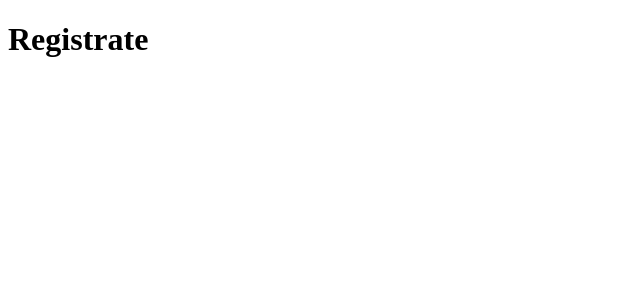
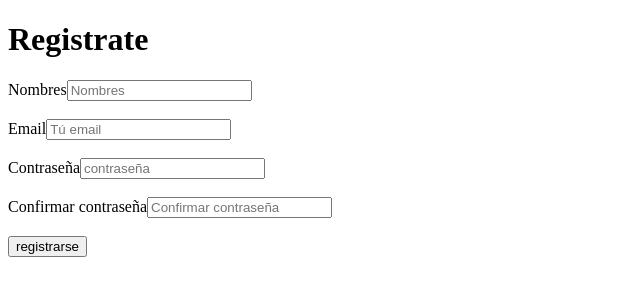
Before and after one commit to JorgeEspadas/Phoenix, a React (Create React App) app: page /signup in a window 1280 px wide. Shown: the top 300 px of the page, without its empty margins (0-640 px from the left). Built offline with nearby package versions, Linux system fonts and the light colour scheme; no server answers.

Commit message:
Registro y preticiones axios

```diff
--- a/package.json
+++ b/package.json
@@ -6,6 +6,7 @@
     "@testing-library/jest-dom": "^5.14.1",
     "@testing-library/react": "^11.2.7",
     "@testing-library/user-event": "^12.8.3",
+    "axios": "^0.21.1",
     "react": "^17.0.2",
     "react-dom": "^17.0.2",
     "react-router-dom": "^5.2.0",
--- a/src/App.js
+++ b/src/App.js
@@ -1,7 +1,7 @@
 import React from 'react';
 import { BrowserRouter as Router, Switch, Route } from 'react-router-dom';
-import Login from './componets/auth/Login';
-import Signup from './componets/auth/Signup';
+import Login from './components/auth/Login';
+import Signup from './components/auth/Signup';
 
 function App() {
   return (
--- a/src/componets/auth/Login.js
+++ b/src/components/auth/Login.js
@@ -1,14 +1,22 @@
 import React, { useState } from 'react';
-
+import { Link } from 'react-router-dom';
 
 const Login = () => {
 
     const [ user, saveUser ] = useState({
-        mail: '',
+        email: '',
         password: ''
     });
 
-    const onChance = () => {
+    const { email, password } = user;
+    const handleChance = e => {
+        saveUser({
+            ...user,
+            [e.target.name]: e.target.value
+        });
+    }
+    //cuando el usuario quiera iniciar sesión
+    const handleSubmint = () => {
 
     }
     return (
@@ -16,7 +24,9 @@ const Login = () => {
             <div className="">
                 <h1>Inicia Sesión</h1>
 
-                <form>
+                <form
+                    onSubmit={handleSubmint}
+                >
                     <div className="">
                         <label htmlFor="email">Email</label>
                         <input
@@ -24,18 +34,22 @@ const Login = () => {
                             id="email"
                             name="email"
                             placeholder="Tú email"
-                            onChange={onChance}
+                            value={email}
+                            onChange={handleChance}
                         />
                     </div>
+                    <br></br>
 
                     <div className="">
                         <label htmlFor="password">Contraseña</label>
+
                         <input
                             type="password"
                             id="password"
                             name="password"
                             placeholder="contraseña"
-                            onChange={onChance}
+                            value={password}
+                            onChange={handleChance}
                         />
                     </div>
 
@@ -47,6 +61,7 @@ const Login = () => {
                         />
                     </div>
                 </form>
+                <Link to="/signup">Registrarse</Link>
             </div>
         </div>
     );
--- /dev/null
+++ b/src/components/auth/Signup.js
@@ -0,0 +1,134 @@
+import React,{ useState } from 'react';
+import clientAxios from '../../config/axios';
+
+const Singup = () => {
+
+    const [ user, saveUser] = useState({
+        name: '',
+        email:'',
+        password:'',
+        confirmPass:''
+    });
+
+    const { name, email, password, confirmPass } = user;
+
+    const handleChance = e => {
+        saveUser({
+            ...user,
+            [e.target.name]: e.target.value
+        });
+    }
+
+    const registerUser = async data => {
+        try{
+            const response = await clientAxios.post('api/user', data);
+            console.log(response);
+        }catch (error){
+            console.log("error");
+        }
+    };
+
+
+    const handleSubmint = () => {
+        if(name.trim()==="" || email.trim() ==="" || password.trim() === "" || confirmPass.trim()===""){
+            console.log("campos obligatorios");
+            return;
+        }
+
+        if(password.length < 8){
+            console.log("la contraseña debe tener almenos 8 caracteres");
+            return;
+        }
+
+        if(password !== confirmPass){
+            console.log("las contraseñas no coinciden");
+            return;
+        }
+
+        const userSend = {
+            name: name,
+            email: email,
+            password: password
+        }
+
+        registerUser(userSend);
+
+    }
+
+
+    return (
+
+    <div className="">
+        <h1>Registrate</h1>
+
+        <form
+            onSubmit={handleSubmint}
+        >
+
+            <div className="">
+                <label htmlFor="name">Nombres</label>
+                <input
+                    type="text"
+                    id="name"
+                    name="name"
+                    placeholder="Nombres"
+                    value={name}
+                    onChange={handleChance}
+                />
+            </div>
+
+
+            <br></br>
+            <div className="">
+                <label htmlFor="email">Email</label>
+                <input
+                    type="email"
+                    id="email"
+                    name="email"
+                    placeholder="Tú email"
+                    value={email}
+                    onChange={handleChance}
+                />
+                </div>
+            <br></br>
+
+            <div className="">
+                <label htmlFor="password">Contraseña</label>
+                <input
+                    type="password"
+                    id="password"
+                    name="password"
+                    placeholder="contraseña"
+                    value={password}
+                    onChange={handleChance}
+                />
+            </div>
+
+            <br></br>
+            <div className="">
+                <label htmlFor="confirmPass">Confirmar contraseña</label>
+                <input
+                    type="password"
+                    id="confirmPass"
+                    name="confirmPass"
+                    placeholder="Confirmar contraseña"
+                    value={confirmPass}
+                    onChange={handleChance}
+                />
+            </div>
+
+
+            <br></br>
+            <div className="">
+                <input
+                    type="submit"
+                    className=""
+                    value="registrarse"
+                />
+            </div>
+        </form>
+    </div>
+    );
+}
+
+export default Singup;
--- a/src/componets/auth/Signup.js
+++ /dev/null
@@ -1,7 +0,0 @@
-import React from 'react';
-
-const Singup = () => {
-    return ( <h1>Registrate</h1> );
-}
-
-export default Singup;
--- /dev/null
+++ b/src/config/axios.js
@@ -0,0 +1,8 @@
+import axios from 'axios';
+
+const clientAxios = axios.create({
+    baseURL : process.env.REACT_APP_BACKEND_URL
+});
+
+
+export default clientAxios;
```
Also changed, not shown: src/index.js (line endings or trailing spaces), 2 other files (tests, documents, lock files or other folders).
